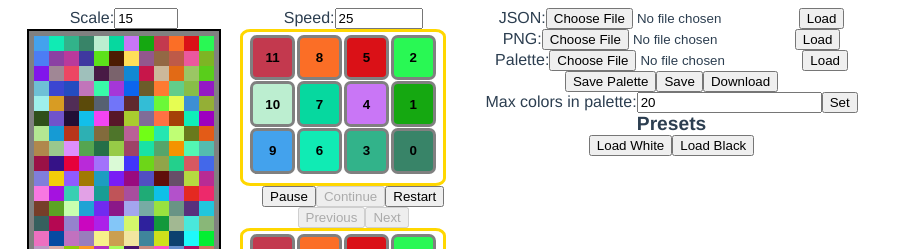
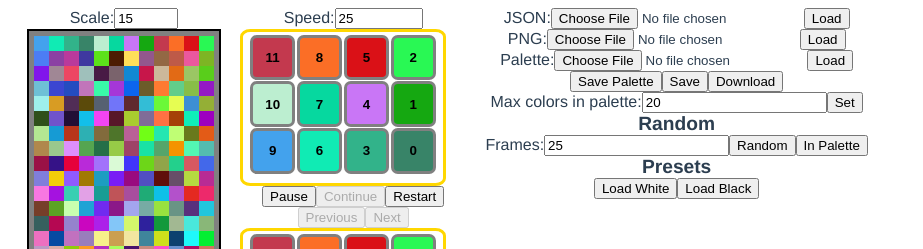
Before and after one commit to mirrorshot/keybow-theme-maker, a Vue app: page / in a window 1280 px wide. Shown: the top 249 px of the page, without its empty margins (0-923 px from the left). Built offline with nearby package versions, Linux system fonts and the light colour scheme.

Commit message:
Frame scheme generation
Random colors or from palette

```diff
--- a/src/App.vue
+++ b/src/App.vue
@@ -56,7 +56,11 @@
         <input id="paletteSize" ref="paletteSize" v-bind:value="paletteMaxSize" />
         <button @click="setPaletteSize">Set</button>
       </div>
-      <Presets :defaults="composedDefaults" @load-frames="loadFrames"></Presets>
+      <Presets
+      :defaults="composedDefaults"
+      :palette="composerPalette"
+      v-bind:frameSize="frameSize"
+      @load-frames="loadFrames"></Presets>
     </div>
   </div>
 </template>
@@ -138,6 +142,7 @@ export default {
   },
   data() {
     return {
+      frameSize: 12,
       scale: 15,
       saveScale: 1,
       minRendererWidth: 100,
--- a/src/components/Presets.vue
+++ b/src/components/Presets.vue
@@ -1,4 +1,17 @@
 <template>
+  <div>
+    <div>
+      <span class="title">Random</span>
+      <label for="number">Frames:</label>
+      <input
+      type="number"
+      name="randomFramesNumber"
+      ref="randomFramesNumber"
+      size="8"
+      value="25"/>
+      <button @click="generateRandom">Random</button>
+      <button @click="generateRandomInPalette">In Palette</button>
+    </div>
     <div>
       <span class="title">Presets</span>
       <button
@@ -7,6 +20,7 @@
         :key="mode.label"
         :style="{display: presetsDisposition}"
       >Load {{mode.label}}</button>
+    </div>
   </div>
 </template>
 
@@ -17,11 +31,61 @@ export default {
     defaults: {
       type: Array,
       required: true
+    },
+    palette: {
+      type: Array,
+      required: true
+    },
+    frameSize: {
+      type: Number,
+      default: 12
     }
   },
   methods: {
     restart(mode) {
       this.$emit("load-frames", mode.frames);
+    },
+    generateRandom() {
+      const frames = [];
+      const count = this.$refs.randomFramesNumber.value;
+      for (let i = 0; i < count; i++) frames.push(this.generateRandomFrame());
+      this.$emit("load-frames", frames);
+    },
+    generateRandomFrame() {
+      let frame = [];
+      for (let i = 0; i < this.frameSize; i++) frame.push(this.makeRandColor());
+      return frame;
+    },
+    makeRandColor() {
+      return {
+        red: Math.floor(Math.random() * 256),
+        green: Math.floor(Math.random() * 256),
+        blue: Math.floor(Math.random() * 256)
+      };
+    },
+    generateRandomInPalette() {
+      if (this.palette.length === 0) return;
+      const frames = [];
+      const count = this.$refs.randomFramesNumber.value;
+      for (let i = 0; i < count; i++)
+        frames.push(this.generateRandomFrameInPalette());
+      this.$emit("load-frames", frames);
+    },
+    generateRandomFrameInPalette() {
+      const frame = [];
+      for (let i = 0; i < this.frameSize; i++){
+        frame.push(
+          this.makeColor(this.palette[Math.floor(Math.random() * this.palette.length)])
+        );
+      }
+      return frame;
+    },
+    makeColor(color) {
+      return {
+        red: color.red,
+        green: color.green,
+        blue: color.blue
+      };
     }
   },
   computed: {
```
Lines whose indentation alone changed are shown as unchanged.
